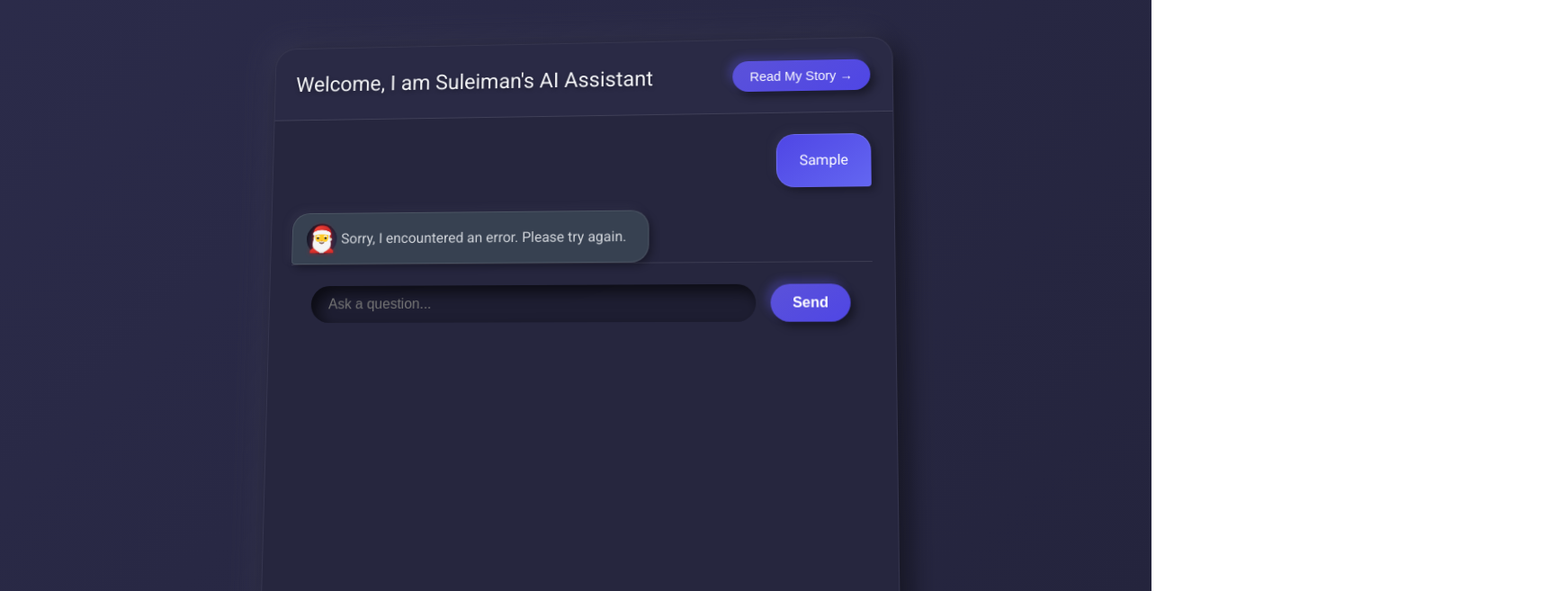
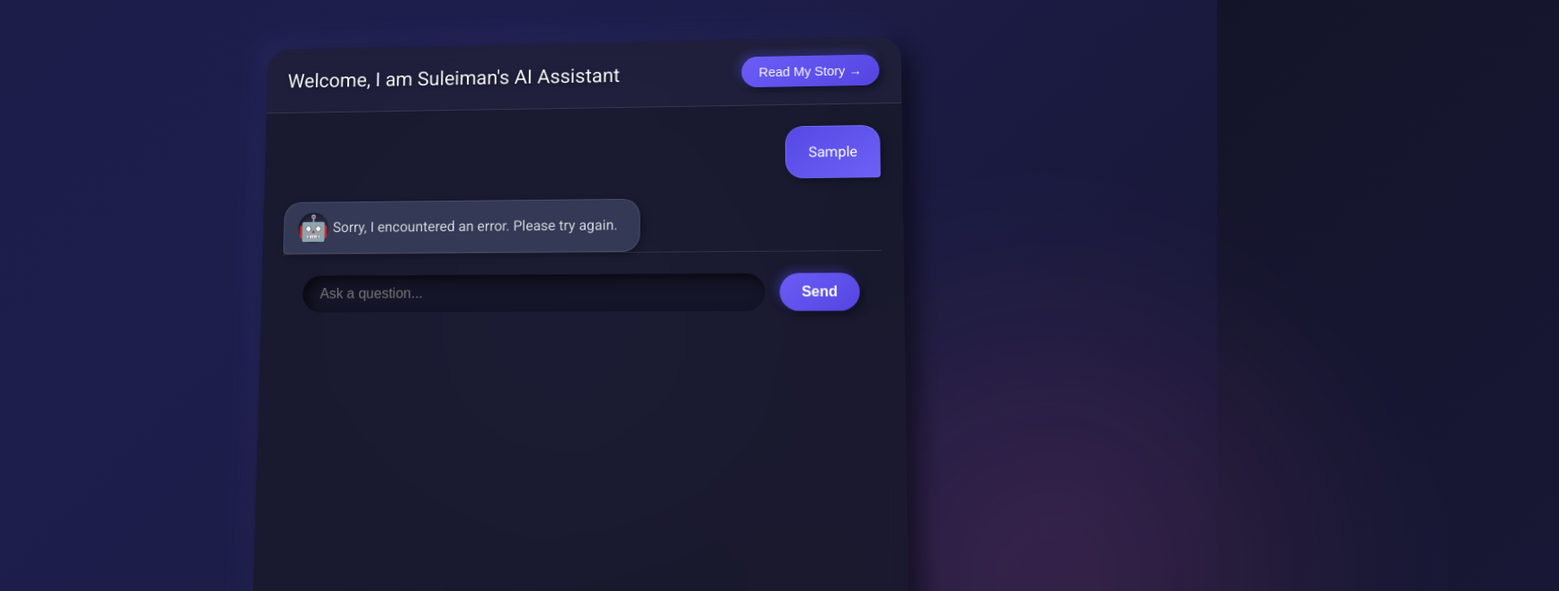
Before and after one commit to sulimanalhassan123as-code/Suleiman-AI-Page-, a plain HTML site: page index.html in a window 1280 px wide. Both pictures are taken after typing "Sample" into the empty fields and a click on the button "Send". Shown: the top 657 px of the page at 90% size, 1733 px wide, since content can reach past the window. Drawn offline with Linux system fonts and the light colour scheme; no server answers.

Commit message:
Update style.css

```diff
--- a/style.css
+++ b/style.css
@@ -1,134 +1,138 @@
-/*-- 1. DYNAMIC 3D BACKGROUND --*/
-@keyframes gradientAnimation {
+/* === 1. BACKGROUND: 3D NEBULA WITH FLOATING LIGHTS === */
+@keyframes gradientShift {
   0% { background-position: 0% 50%; }
   50% { background-position: 100% 50%; }
   100% { background-position: 0% 50%; }
 }
 
+@keyframes floatLights {
+  0% { transform: translateY(0) rotate(0deg); }
+  50% { transform: translateY(-20px) rotate(180deg); }
+  100% { transform: translateY(0) rotate(360deg); }
+}
+
 body {
   margin: 0;
   font-family: 'Roboto', sans-serif;
-    /* Deep space background with multiple animated layers for depth */
-    background: linear-gradient(315deg, #1e1e32, #2d2d4d, #1e1e32);
+  background: linear-gradient(135deg, #0f0f1a, #1a1a3d, #1e1e4d, #0f0f1a);
   background-size: 400% 400%;
-    animation: gradientAnimation 15s ease infinite;
+  animation: gradientShift 20s ease infinite;
   color: #f3f4f6;
   height: 100vh;
   display: flex;
   justify-content: center;
   align-items: center;
-    padding: 1rem;
-    box-sizing: border-box;
-    /*-- 2. APPLYING 3D PERSPECTIVE --*/
-    perspective: 1500px; /* This creates the 3D space */
+  perspective: 1500px;
+  overflow: hidden;
+  position: relative;
 }
 
-/*-- 3. EXTRUDED 3D CONTAINER --*/
+/* === Floating glowing particles === */
+body::before, body::after {
+  content: "";
+  position: absolute;
+  width: 600px;
+  height: 600px;
+  border-radius: 50%;
+  background: radial-gradient(circle, rgba(120,120,255,0.2), transparent 70%);
+  animation: floatLights 18s ease-in-out infinite;
+  filter: blur(60px);
+  z-index: 0;
+}
+body::after {
+  background: radial-gradient(circle, rgba(255,100,200,0.15), transparent 70%);
+  width: 800px;
+  height: 800px;
+  top: 30%;
+  left: 60%;
+  animation-delay: 5s;
+}
+
+/* === 2. MAIN CONTAINER === */
 .container {
   width: 100%;
-    max-width: 700px;
+  max-width: 720px;
   height: 90vh;
-    max-height: 800px;
-    background: #2a2a45; /* Base color */
+  background: rgba(32, 32, 55, 0.8);
+  backdrop-filter: blur(10px);
   border-radius: 24px;
-    /* Complex shadow for a "pushed out" 3D effect */
-    /* It combines a highlight (top-left) and a shadow (bottom-right) */
   box-shadow:
-        10px 10px 30px rgba(0, 0, 0, 0.5),
-        -10px -10px 30px rgba(75, 75, 101, 0.3);
-    border: 1px solid rgba(255, 255, 255, 0.05);
+    10px 10px 30px rgba(0, 0, 0, 0.6),
+    -10px -10px 30px rgba(120, 120, 255, 0.1);
   display: flex;
   flex-direction: column;
   overflow: hidden;
-    transition: transform 0.5s ease;
-    /* Tilts the container slightly in the 3D space */
   transform: rotateY(-5deg) rotateX(5deg);
+  transition: transform 0.6s ease;
+  z-index: 1;
 }
+.container:hover { transform: rotateY(0deg) rotateX(0deg); }
 
-.container:hover {
-    /* Brings the container back to flat on hover for a nice interactive effect */
-    transform: rotateY(0deg) rotateX(0deg);
-}
-
-
-/* Header Styles */
+/* HEADER */
 header {
   display: flex;
   justify-content: space-between;
   align-items: center;
-    padding: 1.5rem;
-    border-bottom: 1px solid rgba(255, 255, 255, 0.1);
+  padding: 1.2rem 1.5rem;
+  border-bottom: 1px solid rgba(255,255,255,0.1);
 }
-
 header h1 {
-    font-size: 1.5rem;
+  font-weight: 500;
+  font-size: 1.4rem;
   margin: 0;
-    font-weight: 500; /* Bolder for better visibility */
-    text-shadow: 0 2px 5px rgba(0,0,0,0.3);
+  text-shadow: 0 2px 5px rgba(0,0,0,0.4);
 }
-
-/* 3D "Pushed" Button */
 .nav-button {
-    background: linear-gradient(145deg, #5b52d9, #4f46e5);
+  background: linear-gradient(145deg, #6b5df6, #5445e2);
   border: none;
-    color: #ffffff;
+  color: white;
   padding: 0.6rem 1.2rem;
   border-radius: 50px;
   cursor: pointer;
   font-size: 0.9rem;
+  box-shadow: 4px 4px 10px rgba(0,0,0,0.4), -4px -4px 10px rgba(90,80,250,0.3);
   transition: all 0.3s ease;
-    box-shadow: 5px 5px 10px rgba(0,0,0,0.4), -5px -5px 10px rgba(92, 85, 230, 0.3);
+}
+.nav-button:hover { transform: translateY(-2px); }
+.nav-button:active {
+  box-shadow: inset 4px 4px 10px rgba(0,0,0,0.5);
+  transform: translateY(1px);
 }
 
-.nav-button:active {
-    /* Inset shadow to look like it's being pressed IN */
-    box-shadow: inset 5px 5px 10px rgba(0,0,0,0.4), inset -5px -5px 10px rgba(92, 85, 230, 0.3);
-    transform: translateY(1px); /* Slight downward move */
-}
-
-/* Main Content Area */
+/* MAIN */
 main {
   flex-grow: 1;
   overflow-y: auto;
   padding: 1.5rem;
-    background-color: rgba(0,0,0,0.1); /* Slightly darker chat area for contrast */
+  background: rgba(0,0,0,0.2);
 }
 
-/* AI Chat Styles */
-.chat-container {
-    display: flex;
-    flex-direction: column;
-    gap: 1.5rem;
-}
-
+/* CHAT STYLES */
+.chat-container { display: flex; flex-direction: column; gap: 1.3rem; }
 .chat-bubble {
   padding: 1rem 1.5rem;
   border-radius: 20px;
   max-width: 80%;
   line-height: 1.6;
-    border: 1px solid rgba(255, 255, 255, 0.1);
-    /* Soft 3D effect for bubbles */
-    box-shadow: 4px 4px 8px rgba(0,0,0,0.3), -4px -4px 8px rgba(75, 75, 101, 0.2);
+  box-shadow: 3px 3px 8px rgba(0,0,0,0.3);
+  border: 1px solid rgba(255,255,255,0.1);
 }
-
 .user-bubble {
-    background: linear-gradient(145deg, #4f46e5, #6366f1);
-    color: #ffffff;
+  background: linear-gradient(145deg, #5548e6, #6d61f4);
+  color: white;
   align-self: flex-end;
   border-bottom-right-radius: 4px;
 }
-
 .ai-bubble {
-    background: #374151;
+  background: rgba(55, 60, 90, 0.9);
   color: #d1d5db;
   align-self: flex-start;
   border-bottom-left-radius: 4px;
+  padding-left: 3.5rem;
   position: relative;
-    padding-left: 3.5rem; /* Space for emoji */
 }
-
 .ai-bubble::before {
-    content: '🎅';
+  content: '🤖';
   font-size: 1.8rem;
   position: absolute;
   left: 1rem;
@@ -141,69 +145,51 @@ main {
   display: flex;
   justify-content: center;
   align-items: center;
-    /* Inset shadow to make the emoji look embedded */
-    box-shadow: inset 3px 3px 6px rgba(0,0,0,0.5);
-    text-shadow: 0 0 5px rgba(255, 0, 0, 0.5); /* Adds a little glow */
+  box-shadow: inset 3px 3px 6px rgba(0,0,0,0.4);
 }
 
-
-/*-- 4. DEEPLY INSET INPUT AREA --*/
-.input-area {
-    padding: 1.5rem;
-    border-top: 1px solid rgba(255, 255, 255, 0.1);
-}
-
-#ai-form {
-    display: flex;
-    gap: 1rem;
-}
-
+/* INPUT AREA */
+.input-area { padding: 1.5rem; border-top: 1px solid rgba(255,255,255,0.1); }
+#ai-form { display: flex; gap: 1rem; }
 #ai-question-input {
   flex-grow: 1;
-    background-color: #1e1e32; /* Deep dark background */
+  background: rgba(20,20,40,0.9);
   border: none;
   border-radius: 50px;
   padding: 0.75rem 1.25rem;
   font-size: 1rem;
-    color: #f3f4f6;
-    outline: none;
-    transition: all 0.3s ease;
-    /* Very strong inset shadow for a deep "carved out" effect */
-    box-shadow: inset 8px 8px 16px rgba(0, 0, 0, 0.6);
+  color: white;
+  box-shadow: inset 6px 6px 14px rgba(0,0,0,0.6);
 }
-
 #ai-form button {
-    background: linear-gradient(145deg, #5b52d9, #4f46e5);
-    color: #ffffff;
+  background: linear-gradient(145deg, #6b5df6, #5445e2);
+  color: white;
   border: none;
   padding: 0 1.5rem;
   border-radius: 50px;
   font-size: 1rem;
+  font-weight: bold;
   cursor: pointer;
-    font-weight: bold;
   transition: all 0.3s ease;
-    /* Matching 3D pushed style */
-    box-shadow: 5px 5px 10px rgba(0,0,0,0.4), -5px -5px 10px rgba(92, 85, 230, 0.3);
+  box-shadow: 4px 4px 10px rgba(0,0,0,0.4), -4px -4px 10px rgba(90,80,250,0.3);
 }
-
+#ai-form button:hover { transform: translateY(-2px); }
 #ai-form button:active {
-    box-shadow: inset 5px 5px 10px rgba(0,0,0,0.4), inset -5px -5px 10px rgba(92, 85, 230, 0.3);
+  box-shadow: inset 4px 4px 10px rgba(0,0,0,0.4);
   transform: translateY(1px);
 }
 
-
-/* Unchanged Styles */
+/* STORY CONTENT */
 .story-content {
   line-height: 1.8;
-    font-size: 1.1rem;
+  font-size: 1.05rem;
   color: #d1d5db;
 }
 .story-content h2 {
   color: #a5b4fc;
-    font-weight: 400;
   border-bottom: 1px solid #374151;
-    padding-bottom: 0.5rem;
-    margin-bottom: 1.5rem;
+  padding-bottom: 0.4rem;
+  margin-bottom: 1.2rem;
 }
 .view { display: none; flex-direction: column; height: 100%; }
 .view.active-view { display: flex; }
```
Lines whose indentation alone changed are shown as unchanged.
